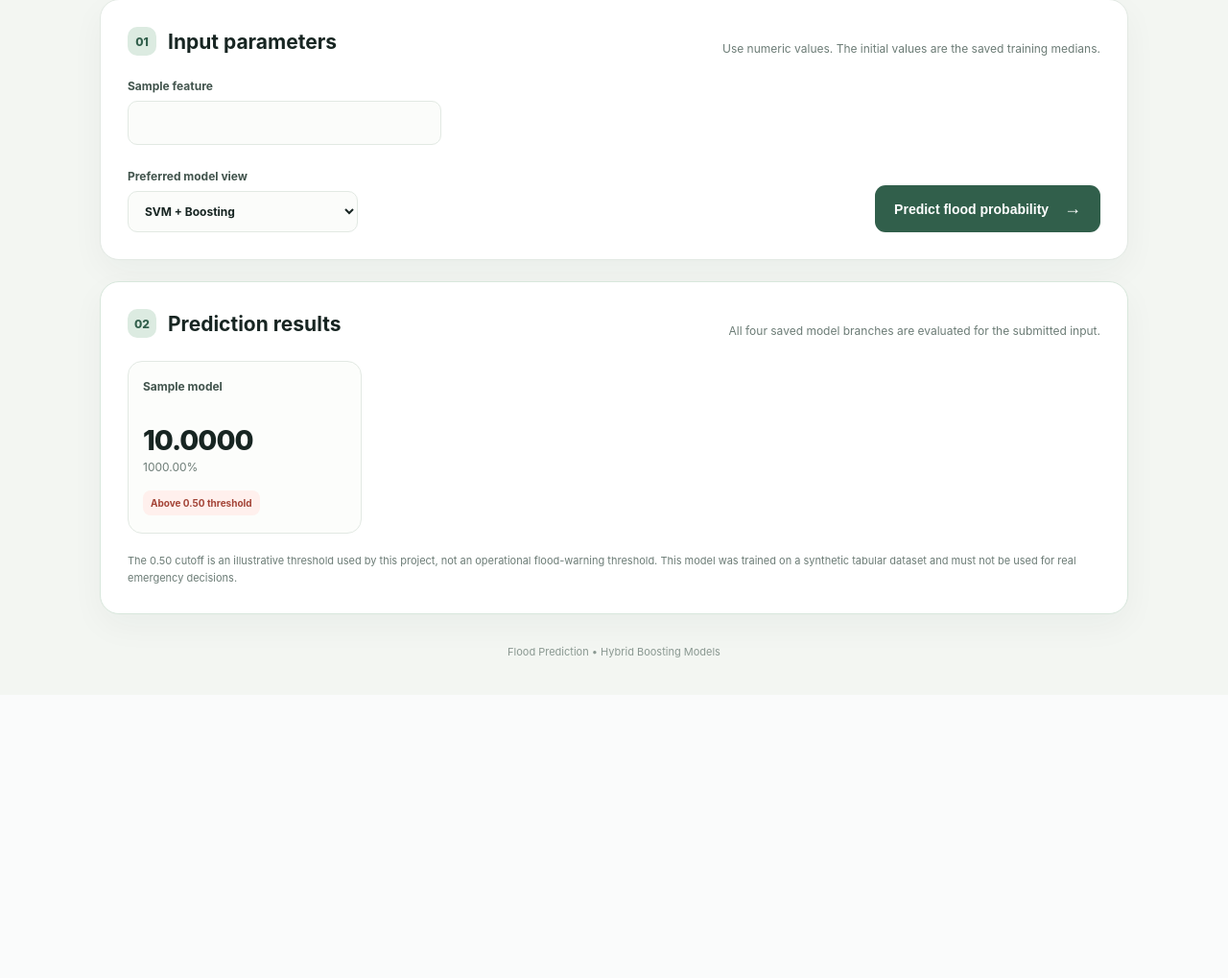
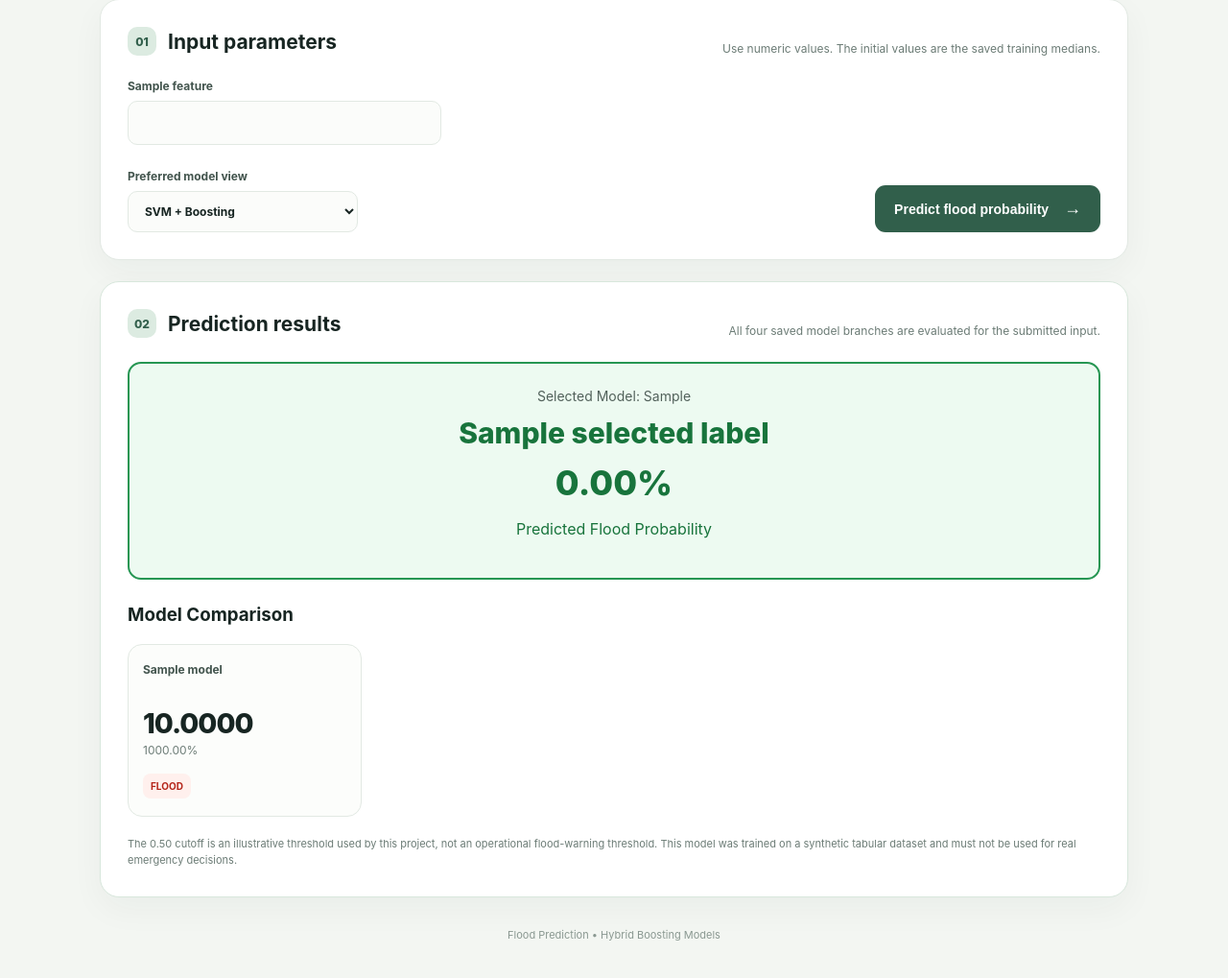
Before and after one commit to manikantasaimaturi/flood-prediction, a Flask app: template templates/index.html in a window 1280 px wide. Shown: the part 236-1255 px from the top of the page at 96% size. Before the commit the page ends 921 px from the top, so only its background shows below. Run offline with Flask 3, Linux system fonts and the light colour scheme; the template is opened without the code that fills it: most values are stand-ins (such as "Sample title", 1, 10 or a date in 2020); parts of the project's set-up code (start-up, migrations or seed data) failed here and were passed over.

Commit message:
Update index.html

```diff
--- a/templates/index.html
+++ b/templates/index.html
@@ -1,3 +1,4 @@
+
 <!doctype html>
 <html lang="en">
 <head>
@@ -5,66 +6,217 @@
   <meta name="viewport" content="width=device-width, initial-scale=1">
   <title>Flood Prediction System</title>
   <link rel="stylesheet" href="{{ url_for('static', filename='style.css') }}">
+
+  <style>
+    .final-prediction {
+      margin: 25px 0;
+      padding: 25px;
+      border-radius: 14px;
+      text-align: center;
+      border: 2px solid;
+    }
+
+    .final-prediction.flood {
+      background: #fff1f0;
+      border-color: #dc4444;
+      color: #b42318;
+    }
+
+    .final-prediction.no-flood {
+      background: #edfaf1;
+      border-color: #269653;
+      color: #18743c;
+    }
+
+    .final-prediction .prediction-label {
+      font-size: 30px;
+      font-weight: 800;
+      margin: 12px 0;
+    }
+
+    .final-prediction .prediction-value {
+      font-size: 36px;
+      font-weight: 800;
+    }
+
+    .final-prediction .prediction-model {
+      font-size: 14px;
+      color: #52615b;
+    }
+
+    .result-card .risk.high {
+      color: #b42318;
+    }
+
+    .result-card .risk.low {
+      color: #18743c;
+    }
+  </style>
 </head>
+
 <body>
   <main class="page">
+
     <header class="hero">
       <div class="eyebrow">MACHINE LEARNING • FLOOD RISK ESTIMATION</div>
       <h1>Flood Prediction System</h1>
-      <p>Enter the 15 selected environmental and infrastructure indicators to estimate flood probability using the saved hybrid boosting models.</p>
+      <p>
+        Enter the 15 selected environmental and infrastructure indicators
+        to estimate flood probability using the saved hybrid boosting models.
+      </p>
     </header>
 
     <section class="panel">
+
       <div class="section-heading">
-        <div><span class="step">01</span><h2>Input parameters</h2></div>
+        <div>
+          <span class="step">01</span>
+          <h2>Input parameters</h2>
+        </div>
         <p>Use numeric values. The initial values are the saved training medians.</p>
       </div>
+
       <form method="post">
+
         <div class="field-grid">
           {% for feature in features %}
           <label class="field">
             <span>{{ feature }}</span>
-            <input type="number" name="{{ feature }}" step="any" required value="{{ values[feature] }}">
+            <input
+              type="number"
+              name="{{ feature }}"
+              step="any"
+              required
+              value="{{ values[feature] }}"
+            >
           </label>
           {% endfor %}
         </div>
+
         <div class="form-footer">
-          <label class="model-select">Preferred model view
+
+          <label class="model-select">
+            Preferred model view
+
             <select name="model">
-              <option {% if selected_model == "SVM + Boosting" %}selected{% endif %}>SVM + Boosting</option>
-              <option {% if selected_model == "CNN + Boosting" %}selected{% endif %}>CNN + Boosting</option>
-              <option {% if selected_model == "Decision Tree + Boosting" %}selected{% endif %}>Decision Tree + Boosting</option>
-              <option {% if selected_model == "Random Forest + Boosting" %}selected{% endif %}>Random Forest + Boosting</option>
+              <option {% if selected_model == "SVM + Boosting" %}selected{% endif %}>
+                SVM + Boosting
+              </option>
+
+              <option {% if selected_model == "CNN + Boosting" %}selected{% endif %}>
+                CNN + Boosting
+              </option>
+
+              <option {% if selected_model == "Decision Tree + Boosting" %}selected{% endif %}>
+                Decision Tree + Boosting
+              </option>
+
+              <option {% if selected_model == "Random Forest + Boosting" %}selected{% endif %}>
+                Random Forest + Boosting
+              </option>
             </select>
           </label>
-          <button type="submit">Predict flood probability <span>→</span></button>
+
+          <button type="submit">
+            Predict flood probability <span>→</span>
+          </button>
+
         </div>
       </form>
-      {% if error %}<div class="alert">{{ error }}</div>{% endif %}
+
+      {% if error %}
+      <div class="alert">{{ error }}</div>
+      {% endif %}
+
     </section>
 
     {% if predictions %}
+
     <section class="panel results">
+
       <div class="section-heading">
-        <div><span class="step">02</span><h2>Prediction results</h2></div>
+        <div>
+          <span class="step">02</span>
+          <h2>Prediction results</h2>
+        </div>
         <p>All four saved model branches are evaluated for the submitted input.</p>
       </div>
+
+      <!-- Selected Model Final Prediction -->
+
+      {% if selected_label %}
+      <div class="final-prediction
+        {% if selected_label == 'FLOOD' %}flood{% else %}no-flood{% endif %}">
+
+        <div class="prediction-model">
+          Selected Model: {{ selected_model }}
+        </div>
+
+        <div class="prediction-label">
+          {{ selected_label }}
+        </div>
+
+        <div class="prediction-value">
+          {{ "%.2f"|format(selected_percentage) }}%
+        </div>
+
+        <p>Predicted Flood Probability</p>
+
+      </div>
+      {% endif %}
+
+      <!-- All Four Model Comparisons -->
+
+      <h3>Model Comparison</h3>
+
       <div class="result-grid">
+
         {% for model, score in predictions.items() %}
-        <article class="result-card {% if model == selected_model %}selected{% endif %}">
-          <div class="model-name">{{ model }}</div>
-          <div class="score">{{ "%.4f"|format(score) }}</div>
-          <div class="percent">{{ "%.2f"|format(score * 100) }}%</div>
+
+        <article class="result-card
+          {% if model == selected_model %}selected{% endif %}">
+
+          <div class="model-name">
+            {{ model }}
+          </div>
+
+          <div class="score">
+            {{ "%.4f"|format(score) }}
+          </div>
+
+          <div class="percent">
+            {{ "%.2f"|format(score * 100) }}%
+          </div>
+
           <div class="risk {% if score >= 0.5 %}high{% else %}low{% endif %}">
-            {% if score >= 0.5 %}Above 0.50 threshold{% else %}Below 0.50 threshold{% endif %}
+            {% if score >= 0.5 %}
+              FLOOD
+            {% else %}
+              NO FLOOD
+            {% endif %}
           </div>
+
         </article>
+
         {% endfor %}
+
       </div>
-      <p class="disclaimer">The 0.50 cutoff is an illustrative threshold used by this project, not an operational flood-warning threshold. This model was trained on a synthetic tabular dataset and must not be used for real emergency decisions.</p>
+
+      <p class="disclaimer">
+        The 0.50 cutoff is an illustrative threshold used by this project,
+        not an operational flood-warning threshold. This model was trained
+        on a synthetic tabular dataset and must not be used for real
+        emergency decisions.
+      </p>
+
     </section>
+
     {% endif %}
-    <footer>Flood Prediction • Hybrid Boosting Models</footer>
+
+    <footer>
+      Flood Prediction • Hybrid Boosting Models
+    </footer>
+
   </main>
 </body>
 </html>
```
